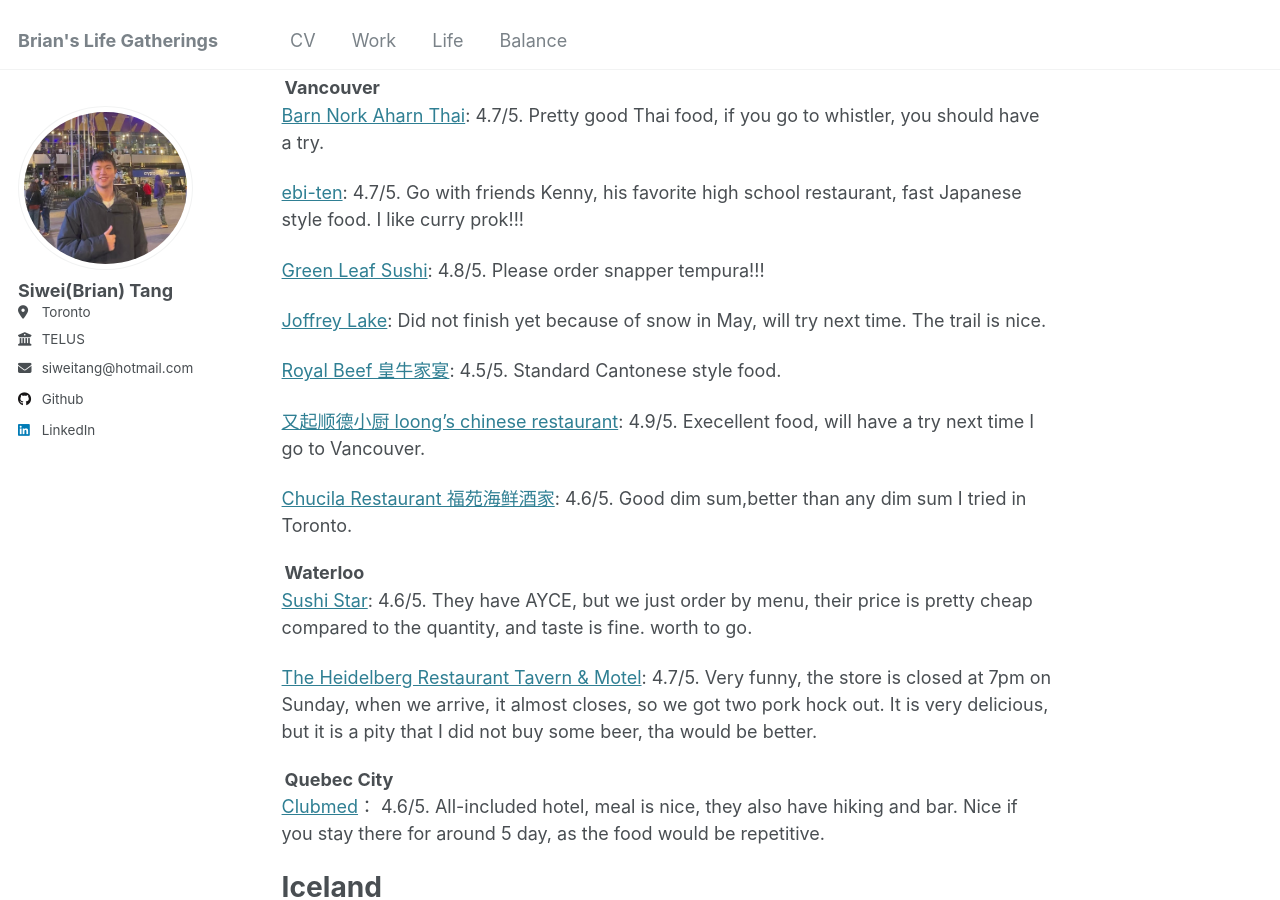
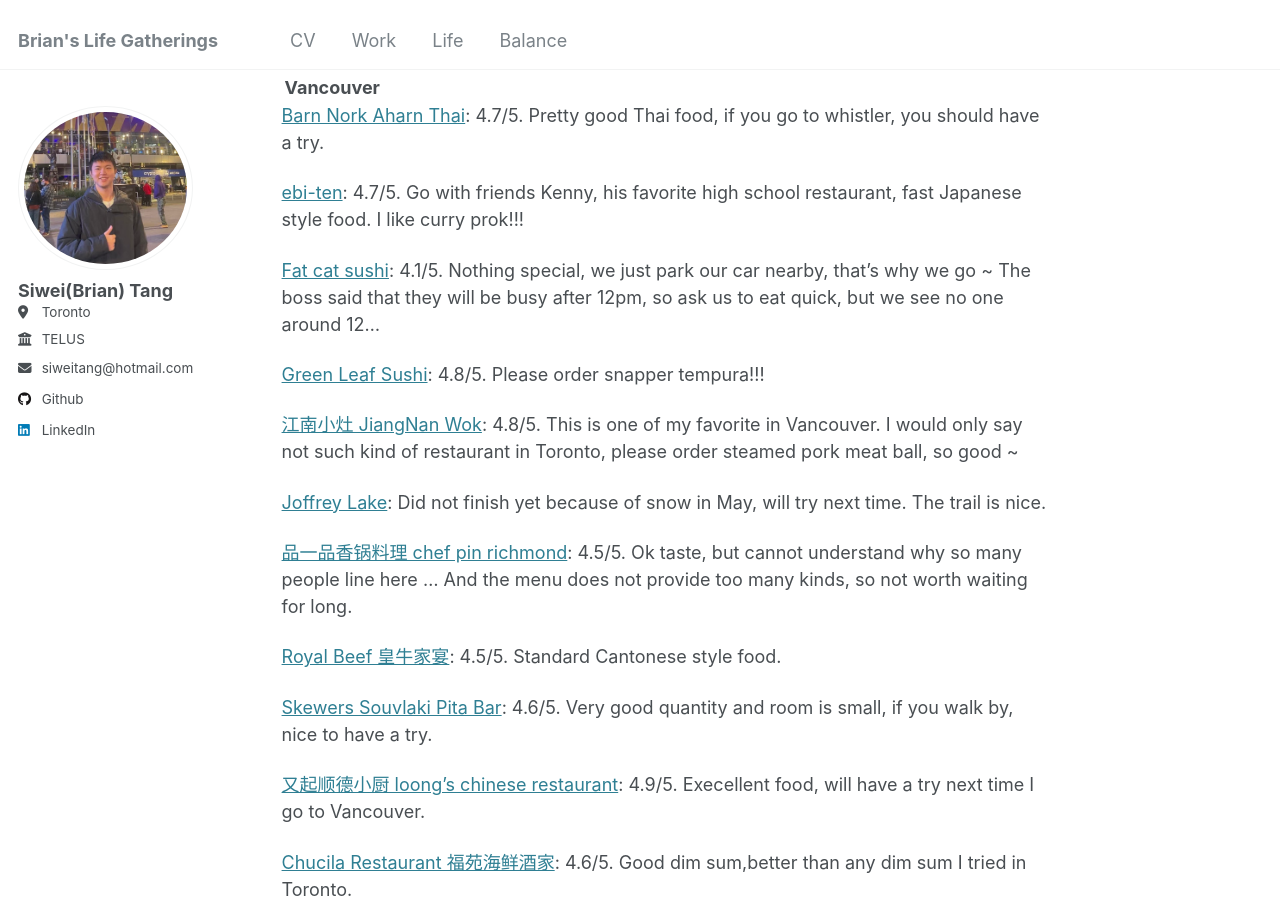
Before and after one commit to tangsiwei0831/tangsiwei0831.github.io, a Jekyll site: the page built from _life/2025-travel.md, in a window 1280 px wide and 900 px high, scrolled down 272 px. Built offline with Jekyll 4.4.1, drawn with Linux system fonts in a browser that asks for light colours.

Commit message:
add vancouver restaurants

```diff
--- a/_life/2025-travel.md
+++ b/_life/2025-travel.md
@@ -17,11 +17,19 @@ List of the global restaurants that I experienced during travel.
 
 [ebi-ten](https://www.yelp.ca/biz/ebi-ten-vancouver): 4.7/5. Go with friends Kenny, his favorite high school restaurant, fast Japanese style food. I like curry prok!!!
 
+[Fat cat sushi](https://www.zomi.menu/shop/fatcatsushi): 4.1/5. Nothing special, we just park our car nearby, that's why we go ~ The boss said that they will be busy after 12pm, so ask us to eat quick, but we see no one around 12...
+
 [Green Leaf Sushi](https://greenleafsushi.ca/burnaby/): 4.8/5. Please order snapper tempura!!!
+
+[江南小灶 JiangNan Wok](https://www.zmenu.com/%E6%B1%9F%E5%8D%97%E5%B0%8F%E7%81%B6-jiangnan-wok-richmond-bc-online-menu/): 4.8/5. This is one of my favorite in Vancouver. I would only say not such kind of restaurant in Toronto, please order steamed pork meat ball, so good ~
 
 [Joffrey Lake](https://bcparks.ca/joffre-lakes-park/): Did not finish yet because of snow in May, will try next time. The trail is nice.
 
+[品一品香锅料理 chef pin richmond](https://www.instagram.com/explore/locations/471732789963602/chef-pin/): 4.5/5. Ok taste, but cannot understand why so many people line here ... And the menu does not provide too many kinds, so not worth waiting for long.
+
 [Royal Beef 皇牛家宴](https://royalbeef.zomi.menu/): 4.5/5. Standard Cantonese style food.
+
+[Skewers Souvlaki Pita Bar](https://skewersgastown.ca/): 4.6/5. Very good quantity and room is small, if you walk by, nice to have a try.
 
 [又起顺德小厨 loong’s chinese restaurant](https://loongschineserestaurant.zomi.menu/): 4.9/5. Execellent food, will have a try next time I go to Vancouver.
 
```
Also changed, not shown: 1 other file.
